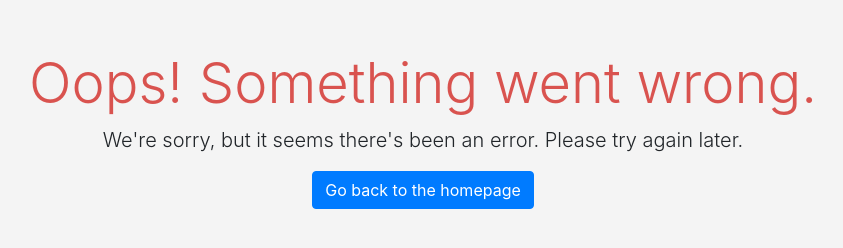
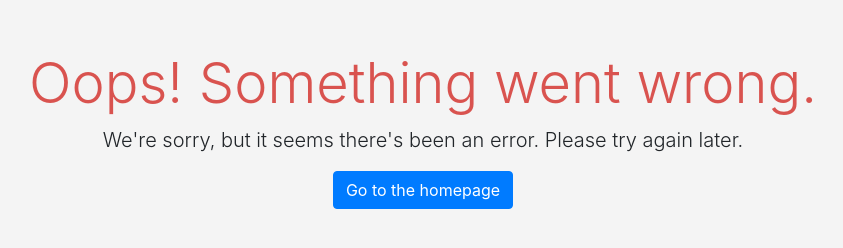
Before and after one commit to pratikmagdum4/Error-page-, a plain HTML site: page error.html in a window 1280 px wide. Shown: the whole page, without its empty margins (217-1060 px from the left). Drawn offline with nearby package versions, Linux system fonts and the light colour scheme.

Commit message:
error.html

```diff
--- a/error.html
+++ b/error.html
@@ -25,10 +25,11 @@
     <div class="container error-container">
         <h1 class="display-4">Oops! Something went wrong.</h1>
         <p class="lead">We're sorry, but it seems there's been an error. Please try again later.</p>
-        <p><a class="btn btn-primary" href="/">Go back to the homepage</a></p>
+        <p><a id = "goHome" class="btn btn-primary" href="/">Go  to the homepage</a></p>
     </div>
 
     <script>
+
         document.getElementById('goHome').addEventListener('click', function() {
             window.location.href = "index.html";
         });
```
